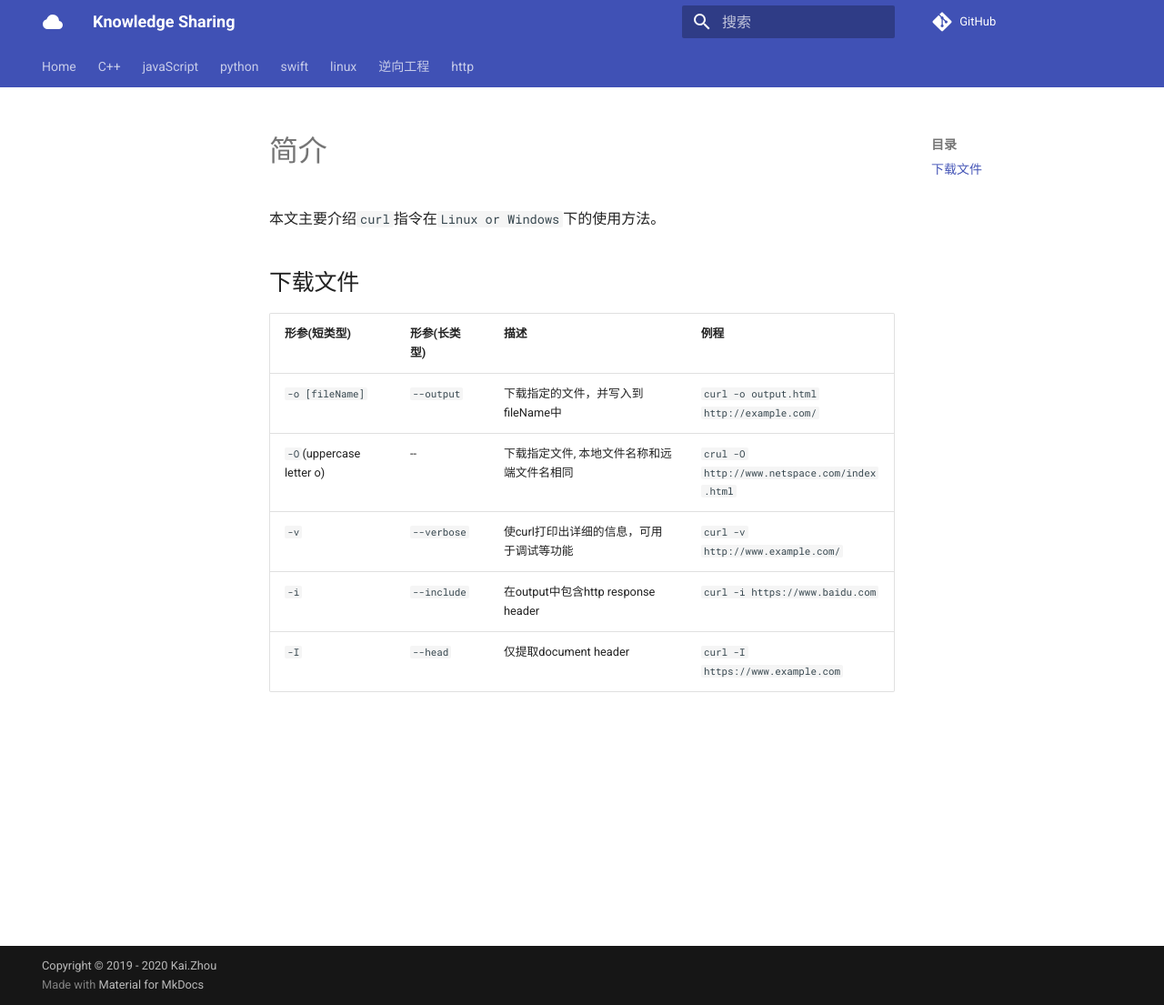
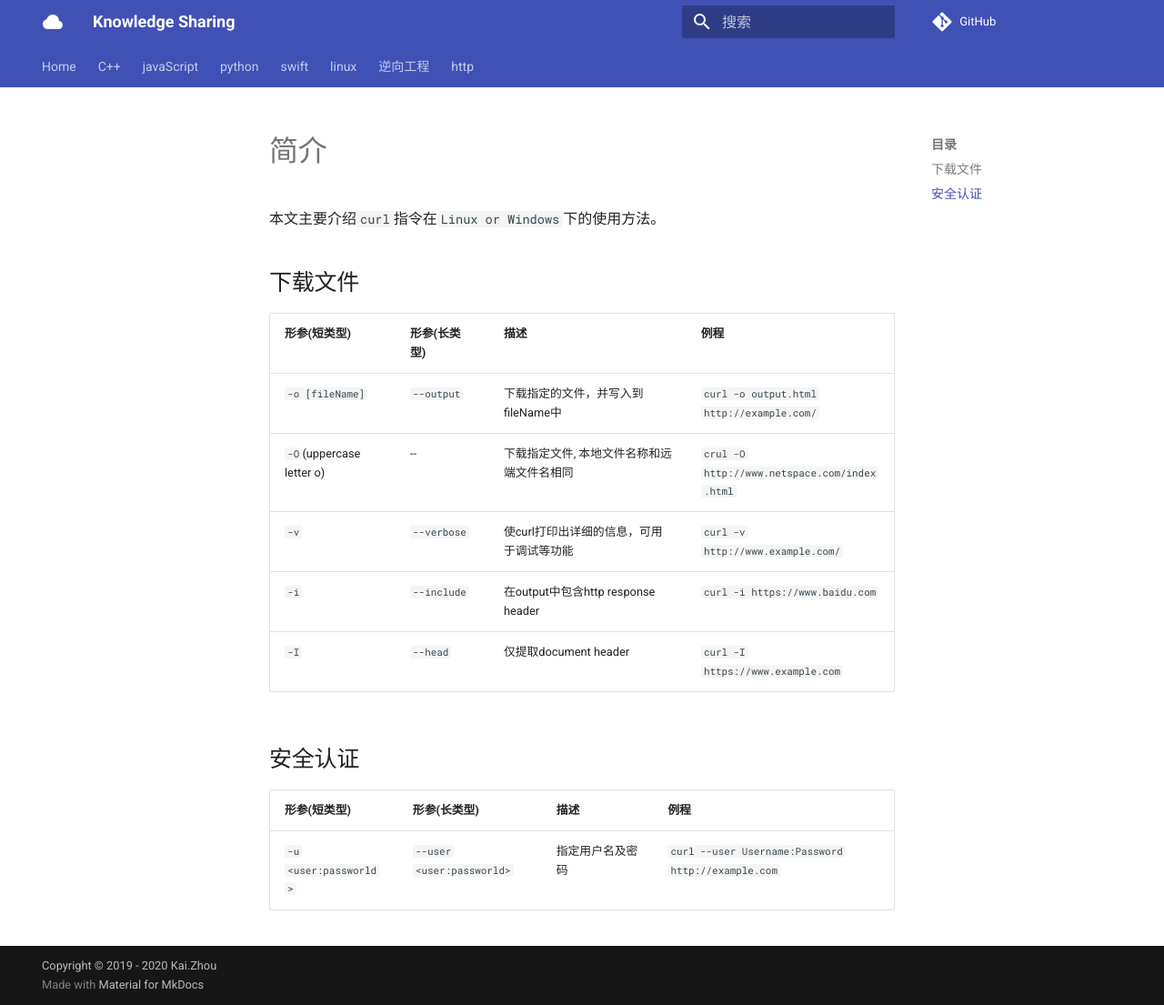
Before and after one commit to zhoukaidev/ks_blog, an MkDocs documentation site: the page built from docs/shell/linux/tools/curl.md, in a window 1280 px wide and 1105 px high. Shown: the whole window at 91% size. Built offline with MkDocs 1.6.1 and Material for MkDocs 9.7.7, drawn with Linux system fonts in a browser that asks for light colours; comment, search, counter and statistics services are not loaded.

Commit message:
Update curl.md

```diff
--- a/docs/shell/linux/tools/curl.md
+++ b/docs/shell/linux/tools/curl.md
@@ -11,3 +11,9 @@
 | `-v`       | `--verbose` | 使curl打印出详细的信息，可用于调试等功能  | `curl -v http://www.example.com/` |
 | `-i`   | `--include`   | 在output中包含http response header   |  `curl -i https://www.baidu.com`  |
 | `-I`  | `--head`  | 仅提取document header  | `curl -I https://www.example.com` |
+
+## 安全认证
+
+| 形参(短类型)  | 形参(长类型)   | 描述    | 例程   |
+|-------------|----------------|---------|-------|
+| `-u <user:passworld>` |  `--user <user:passworld>` | 指定用户名及密码   |  `curl --user Username:Password  http://example.com` |
```
